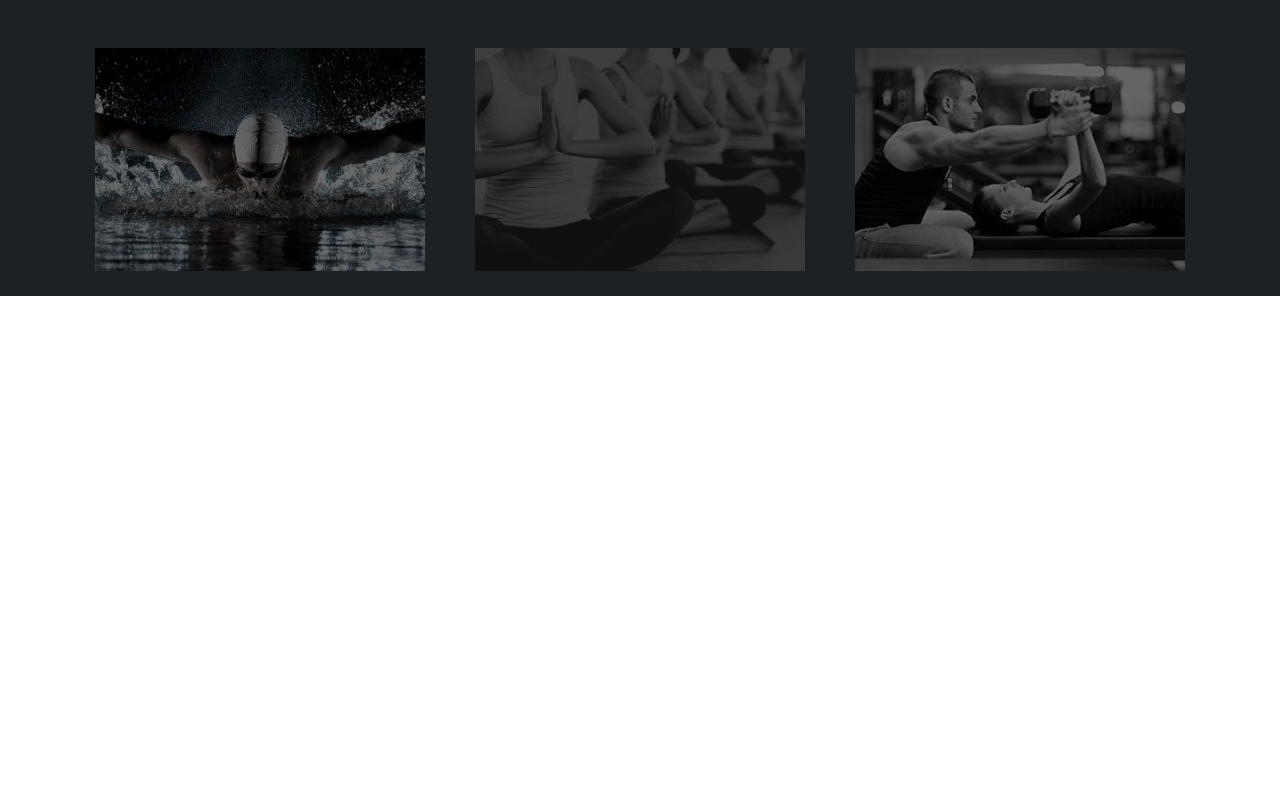
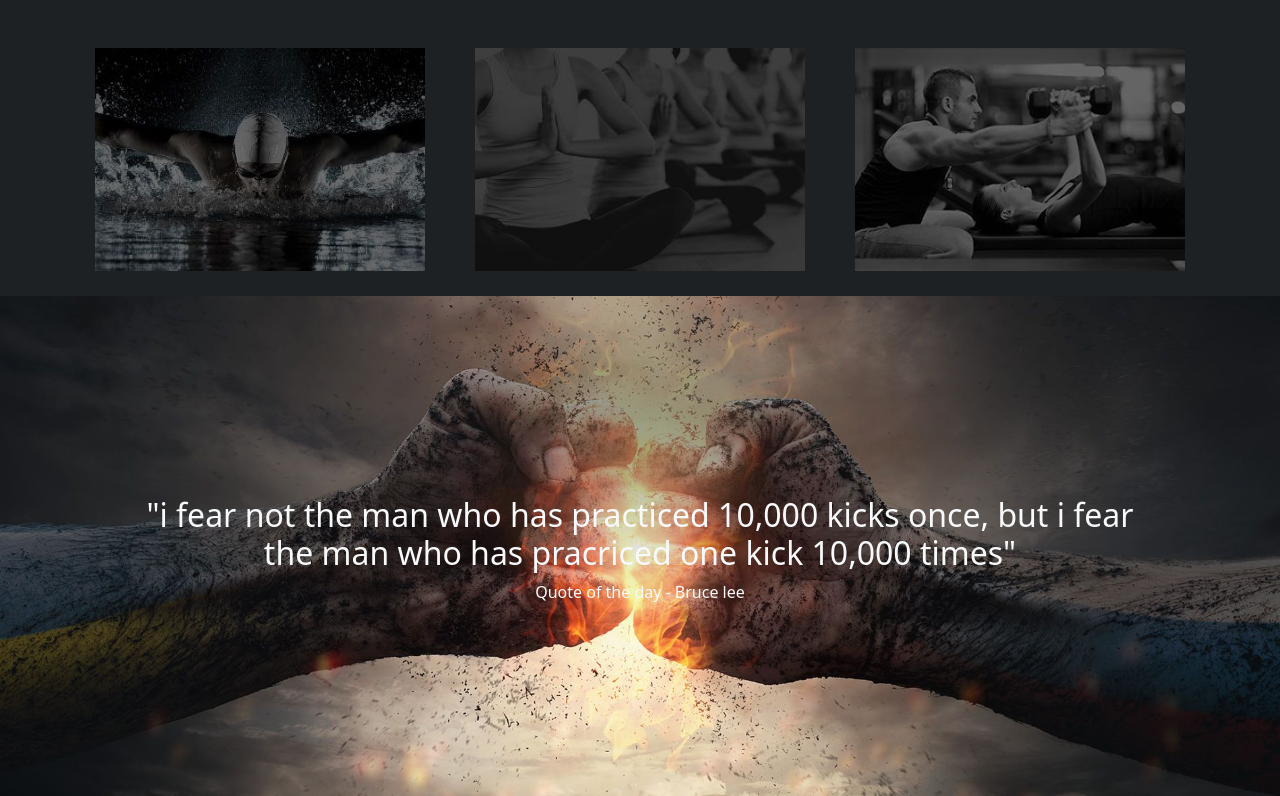
Before and after one commit to DanieleTuttolani/proj-html-vuejs, a Vue app: page / in a window 1280 px wide. Shown: the part 2890-3686 px from the top of the page. Before the commit the page ends 3186 px from the top, so only its background shows below. Built offline with nearby package versions, Linux system fonts and the light colour scheme.

Commit message:
quote of the day section

```diff
--- a/src/components/AppMain.vue
+++ b/src/components/AppMain.vue
@@ -1,6 +1,7 @@
 <script>
 import realWorld from './micro components/main components/realWorld.vue';
 import facilities from './micro components/main components/facilities.vue';
+import quoteOFDay from './micro components/main components/quoteOFDay.vue';
 export default {
     data() {
         return {
@@ -33,7 +34,7 @@ export default {
         }
     },
     components: {
-        realWorld, facilities
+        realWorld, facilities, quoteOFDay
     }
 }
 </script>
@@ -41,6 +42,7 @@ export default {
 <template>
     <realWorld :list="testimonials" />
     <facilities />
+    <quoteOFDay />
 </template>
 
 <style>
--- /dev/null
+++ b/src/components/micro components/main components/quoteOFDay.vue
@@ -0,0 +1,27 @@
+<script>
+export default {}
+</script>
+<template>
+    <div class="bgc">
+        <div class="text-wrapper text-center text-light">
+            <h2>"i fear not the man who has practiced 10,000 kicks once, but i fear the man who has pracriced one kick
+                10,000 times"
+            </h2>
+            <p>Quote of the day - Bruce lee</p>
+        </div>
+    </div>
+</template>
+<style scoped>
+.bgc {
+    background-image: url(../../../assets/img/home-testimonial-bg.jpg);
+    min-height: 500px;
+    background-position: center;
+    background-size: cover;
+}
+
+.text-wrapper {
+    max-width: 1000px;
+    margin: 0 auto;
+    padding-top: 200px;
+}
+</style>
```
